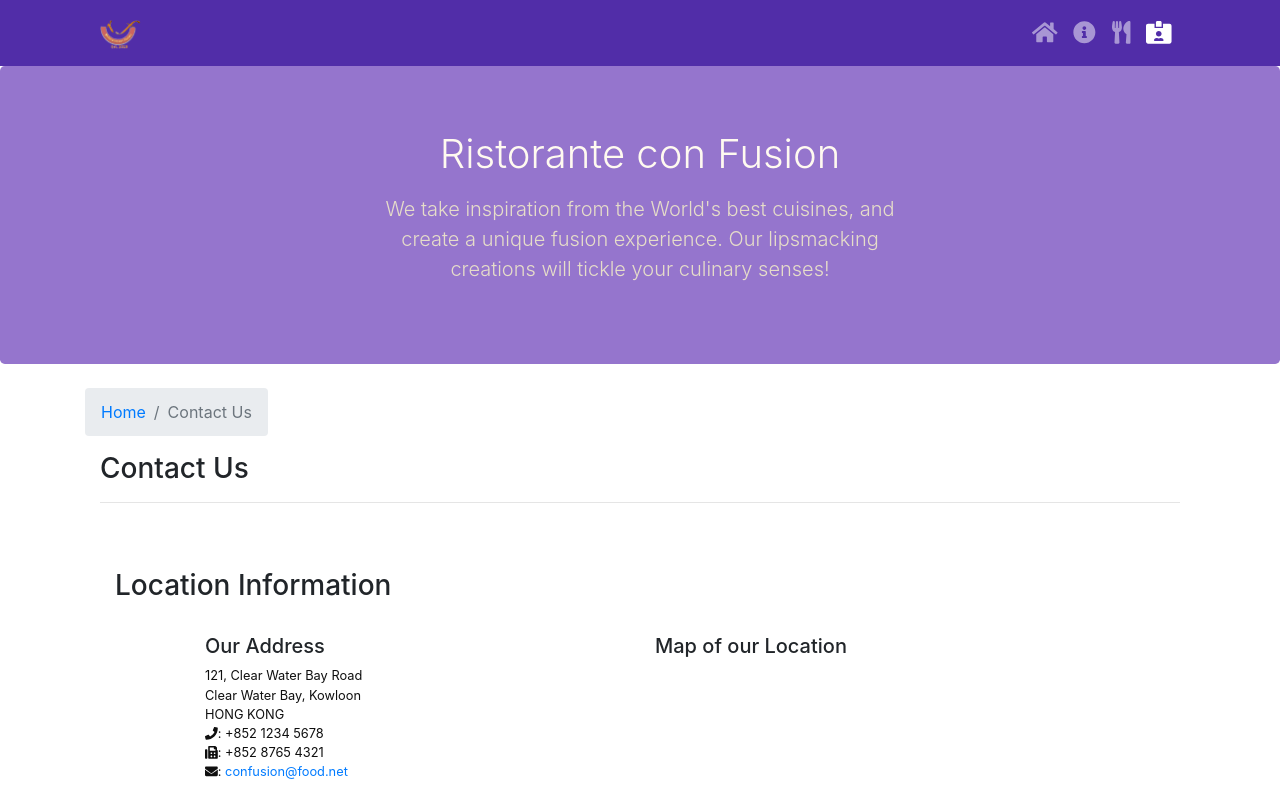
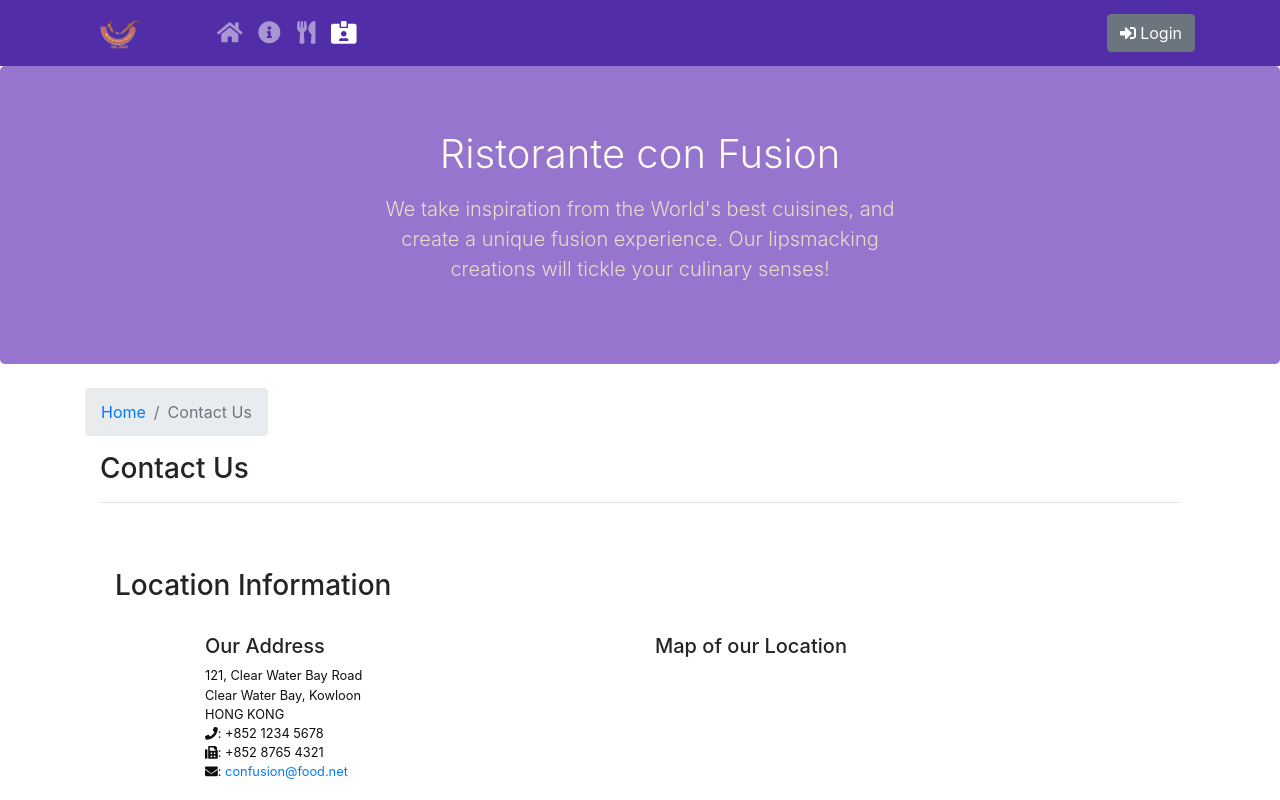
Before and after one commit to zJuarez/holiR, a React (Create React App) app: page /contactus in a window 1280 px wide. Shown: the top 800 px of the page. Built offline with nearby package versions, Linux system fonts and the light colour scheme.

Commit message:
login uform

```diff
--- a/src/components/HeaderComponent.js
+++ b/src/components/HeaderComponent.js
@@ -1,8 +1,8 @@
 import React, { Component } from 'react';
-import { Nav, Navbar, NavbarBrand, NavbarToggler, Collapse, NavItem, Jumbotron, Row} from 'reactstrap';
+import { Form, FormGroup, Label, Input,Nav, Navbar, NavbarBrand, NavbarToggler, Collapse, NavItem, Jumbotron, Row, Modal, ModalHeader, ModalBody, Button} from 'reactstrap';
 import { NavLink } from 'react-router-dom';
 import { FontAwesomeIcon } from '@fortawesome/react-fontawesome';
-import { faHome, faUtensils, faIdCardAlt, faInfoCircle } from '@fortawesome/free-solid-svg-icons';
+import { faHome, faUtensils, faIdCardAlt, faInfoCircle, faSignInAlt } from '@fortawesome/free-solid-svg-icons';
 
 class Header extends Component {
     constructor(props) {
@@ -10,9 +10,27 @@ class Header extends Component {
 
         this.toggleNav = this.toggleNav.bind(this);
         this.state = {
-            isNavOpen: false
+            isNavOpen: false,
+            isModalOpen: false
         };
+
+        this.toggleModal = this.toggleModal.bind(this);
+        this.handleLogin = this.handleLogin.bind(this);
     }
+
+    handleLogin(event) {
+        this.toggleModal();
+        alert("Username: " + this.username.value + " Password: " + this.password.value
+            + " Remember: " + this.remember.checked);
+        event.preventDefault();
+
+    }
+
+    toggleModal() {
+        this.setState({
+          isModalOpen: !this.state.isModalOpen
+        });
+      }
 
     toggleNav() {
         this.setState({
@@ -23,11 +41,41 @@ class Header extends Component {
     render() {
         return (
             <div>
+
+                <Modal isOpen={this.state.isModalOpen} toggle={this.toggleModal}>
+                    <ModalHeader toggle={this.toggleModal}>Login</ModalHeader>
+                    <ModalBody>
+                    <Form onSubmit={this.handleLogin}>
+                            <FormGroup>
+                                <Label htmlFor="username">Username</Label>
+                                <Input type="text" id="username" name="username"
+                                    innerRef={(input) => this.username = input} />
+                            </FormGroup>
+                            <FormGroup>
+                                <Label htmlFor="password">Password</Label>
+                                <Input type="password" id="password" name="password"
+                                    innerRef={(input) => this.password = input}  />
+                            </FormGroup>
+                            <Row className="mt-4 mb-1">
+                            <FormGroup check className="col-8 ml-4">
+                                <Label check>
+                                    <Input type="checkbox" name="remember"
+                                    innerRef={(input) => this.remember = input}  />
+                                    Remember me
+                                </Label>
+                            </FormGroup>
+                            <Button className ="mr-4 col" type="submit" value="submit" color="primary">Login</Button>
+                            </Row>
+                        </Form>
+
+                    </ModalBody>
+                </Modal>
+
                 <Navbar dark expand="md" id="nav">
                     <div className="container">
-                        <NavbarBrand className="mr-auto col-md-2" href="/"><img src={'assets/images/logo.png'} height="30" width="41" alt='Ristorante Con Fusion' /></NavbarBrand>
+                        <NavbarBrand className="col-md-1 " href="/"><img src={'assets/images/logo.png'} height="30" width="41" alt='Ristorante Con Fusion' /></NavbarBrand>
                         <NavbarToggler onClick={this.toggleNav} />
-                        <Collapse className="buttons col-md justify-content-end" isOpen={this.state.isNavOpen} navbar>
+                        <Collapse className="mr-auto col-md-3" isOpen={this.state.isNavOpen} navbar>
                             <Nav navbar>
                                 <NavItem>
                                     <NavLink className="nav-link " to='/home'><FontAwesomeIcon icon={faHome} /> </NavLink>
@@ -43,6 +91,8 @@ class Header extends Component {
                                 </NavItem>
                             </Nav>
                         </Collapse>
+                        <Button className="ml-auto" onClick={this.toggleModal}><FontAwesomeIcon icon={faSignInAlt}/>  Login</Button>
+
                     </div>
                 </Navbar>
                 <Jumbotron className="mb-4" >
```
